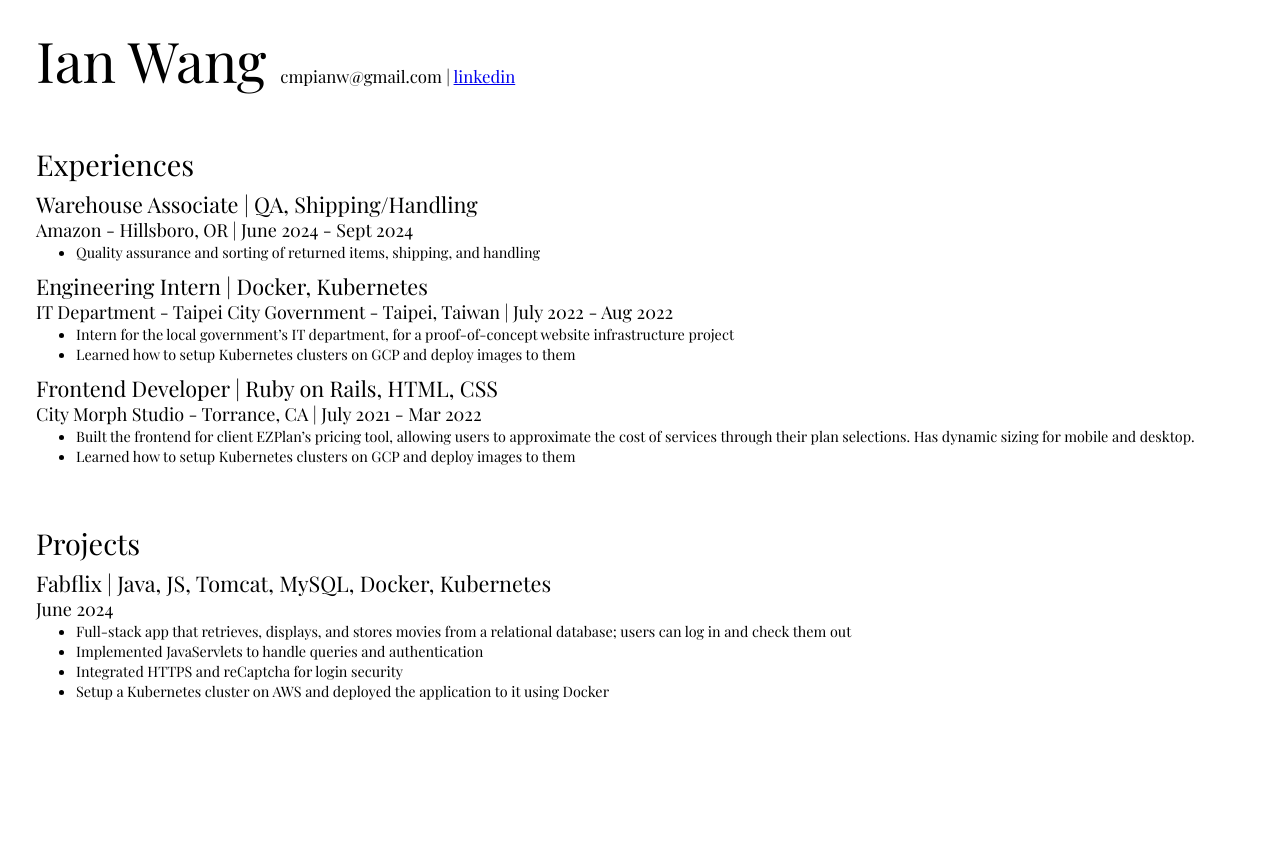
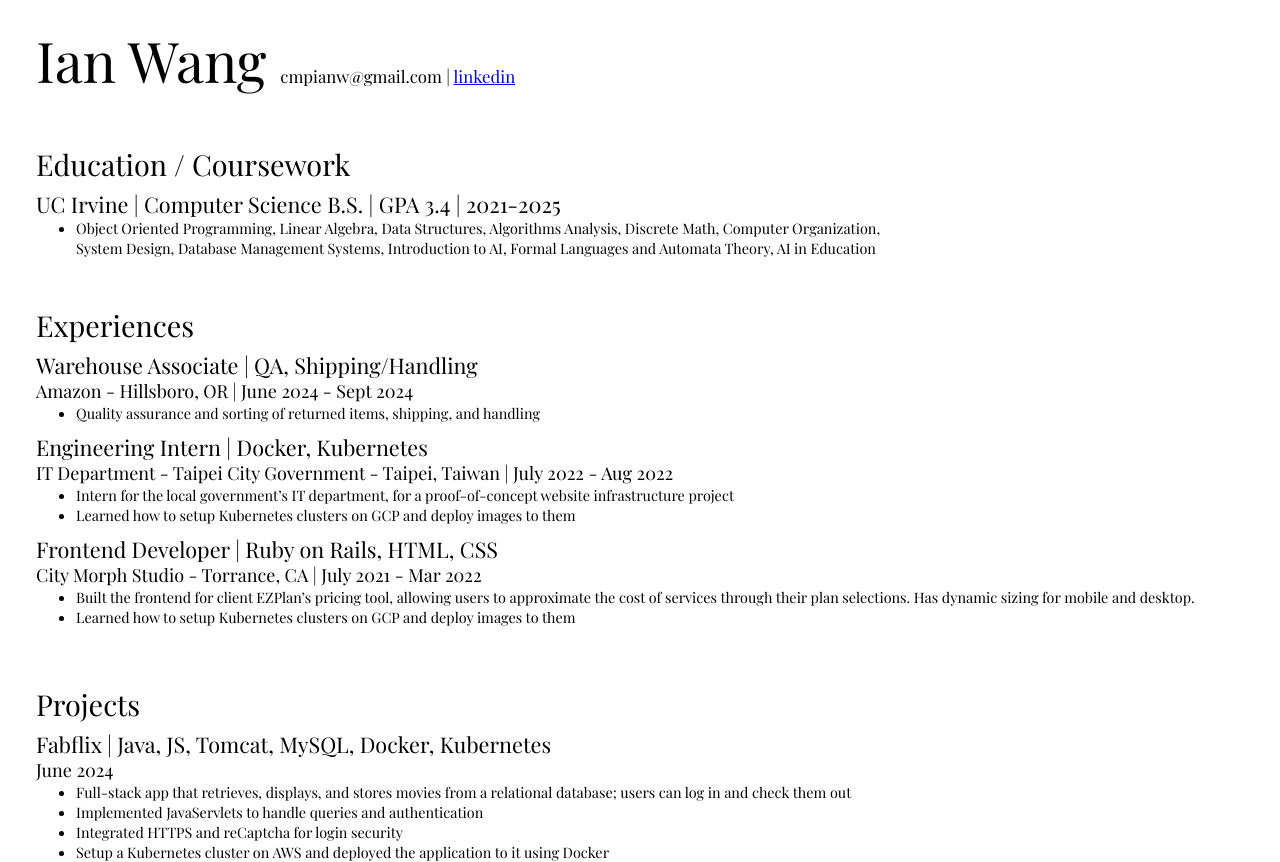
Before and after one commit to IWang20/my-site-ts, a React (Create React App) app: page / in a window 1280 px wide. Before the commit the page ends 822 px from the top, so only its background shows below. Built offline with nearby package versions, Linux system fonts and the light colour scheme; a web font is replaced by a local one.

Commit message:
coursework

```diff
--- a/public/index.html
+++ b/public/index.html
@@ -8,7 +8,7 @@
     <meta
       name="Ian Wang's website"
     />
-    <link rel="apple-touch-icon" href="%PUBLIC_URL%/logo192.png" />
+    <!-- <link rel="apple-touch-icon" href="%PUBLIC_URL%/logo192.png" /> -->
     <!--
       manifest.json provides metadata used when your web app is installed on a
       user's mobile device or desktop. See https://developers.google.com/web/fundamentals/web-app-manifest/
@@ -26,7 +26,7 @@
       work correctly both with client-side routing and a non-root public URL.
       Learn how to configure a non-root public URL by running `npm run build`.
     -->
-    <title>React App</title>
+    <title>Ian Wang</title>
   </head>
   <body>
     <noscript>You need to enable JavaScript to run this app.</noscript>
--- a/src/App.tsx
+++ b/src/App.tsx
@@ -21,6 +21,16 @@ function App() {
       <header className="App-header">
           <div className='title'>Ian Wang <span className="contact">cmpianw@gmail.com | <a href="https://www.linkedin.com/in/ian-wang-4a63a1198/">linkedin</a></span></div>
           <br />
+          <h1>Education / Coursework</h1>
+          <h1 className="exp-h1">UC Irvine | Computer Science B.S. | GPA 3.4 | 2021-2025</h1>
+          <ul>
+            <li>Object Oriented Programming, Linear Algebra,
+Data Structures, Algorithms Analysis, Discrete Math,
+Computer Organization, <br />System Design, Database Management Systems,
+Introduction to AI, Formal Languages and Automata Theory,
+AI in Education</li>
+          </ul>
+          <br />
           <h1>Experiences</h1>
           {data.experiences.map((experience) => (
             <Experience data={experience}/>
```
